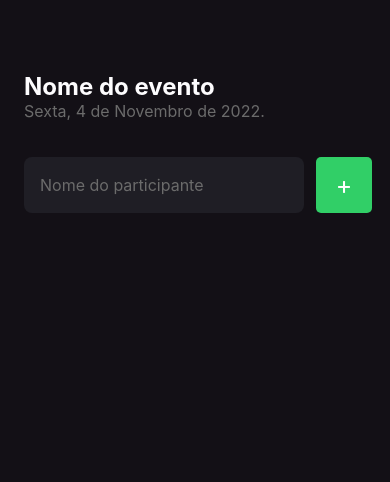
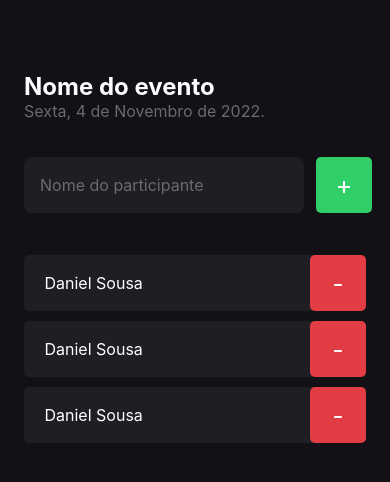
Before and after one commit to DanielSiilva/imhere, a React Native app in the folder inhere/: screen / in a window 390 px wide. Shown: the top 482 px of the page. Built offline with nearby package versions, Linux system fonts and the light colour scheme.

Commit message:
Feat: Fundamentos - Criando Componente Participant

```diff
--- /dev/null
+++ b/inhere/src/components/Participant/index.tsx
@@ -0,0 +1,20 @@
+import { View, Text, TouchableOpacity } from 'react-native';
+
+import {styles} from './styles'
+
+
+export function Participant(){
+
+    return(
+        <View style={styles.container}>
+            <Text style={styles.name}> Daniel Sousa</Text>
+
+            <TouchableOpacity  style={styles.button} >
+                <Text style={styles.buttonText}>
+                -
+                </Text>
+            </TouchableOpacity>
+        </View>
+
+    )
+}
--- /dev/null
+++ b/inhere/src/components/Participant/styles.ts
@@ -0,0 +1,30 @@
+import {StyleSheet} from 'react-native'
+
+export const styles = StyleSheet.create({
+    container: {
+        width: '100%',
+        backgroundColor: '#1F1E25',
+        borderRadius: 5,
+        flexDirection: 'row',
+        alignItems: 'center',
+        marginBottom: 10
+    },
+    name: {
+        flex: 1,
+        fontSize: 16,
+        color: '#FFF',
+        marginLeft: 16
+    },
+    buttonText: {
+        color: '#FFF',
+        fontSize: 24
+      },
+    button: {
+        width: 56,
+        height: 56,
+        borderRadius: 5,
+        backgroundColor: '#E23C44',
+        alignItems: 'center',
+        justifyContent: 'center'
+    },
+})
--- a/inhere/src/screens/Home/index.tsx
+++ b/inhere/src/screens/Home/index.tsx
@@ -1,4 +1,6 @@
 import { Text, TextInput, TouchableOpacity, View } from "react-native";
+
+import { Participant } from "../../components/Participant";
 
 import { styles } from "./style";
 
@@ -34,6 +36,10 @@
           </Text>
         </TouchableOpacity>
       </View>
+
+      <Participant />
+      <Participant />
+      <Participant />
     </View>
   )
 }
```
